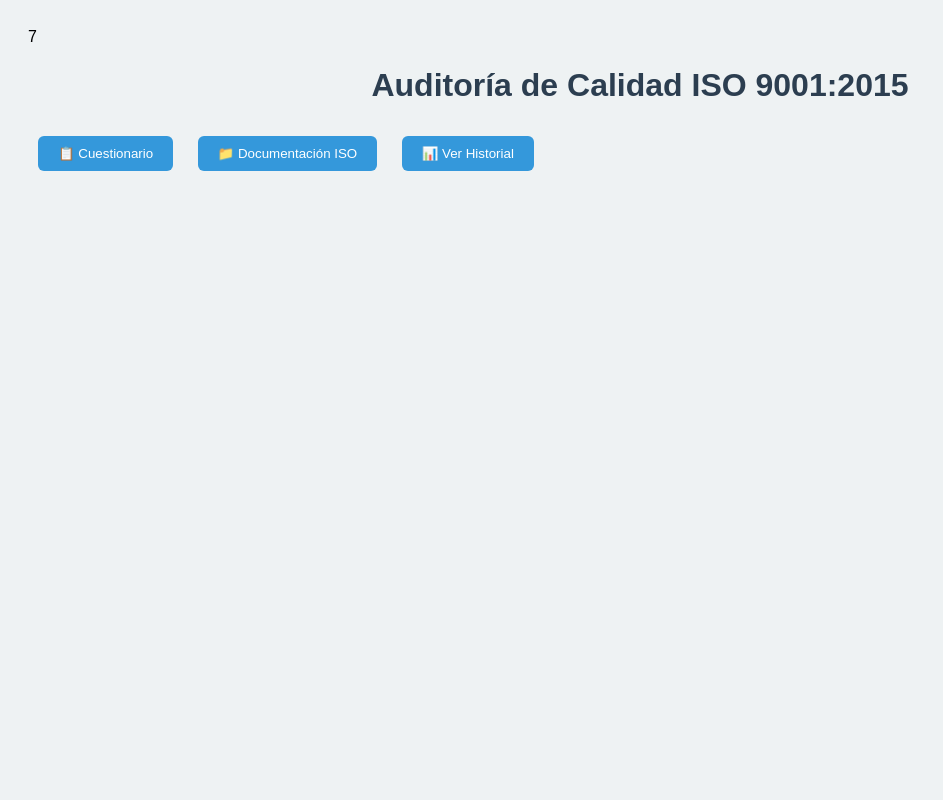
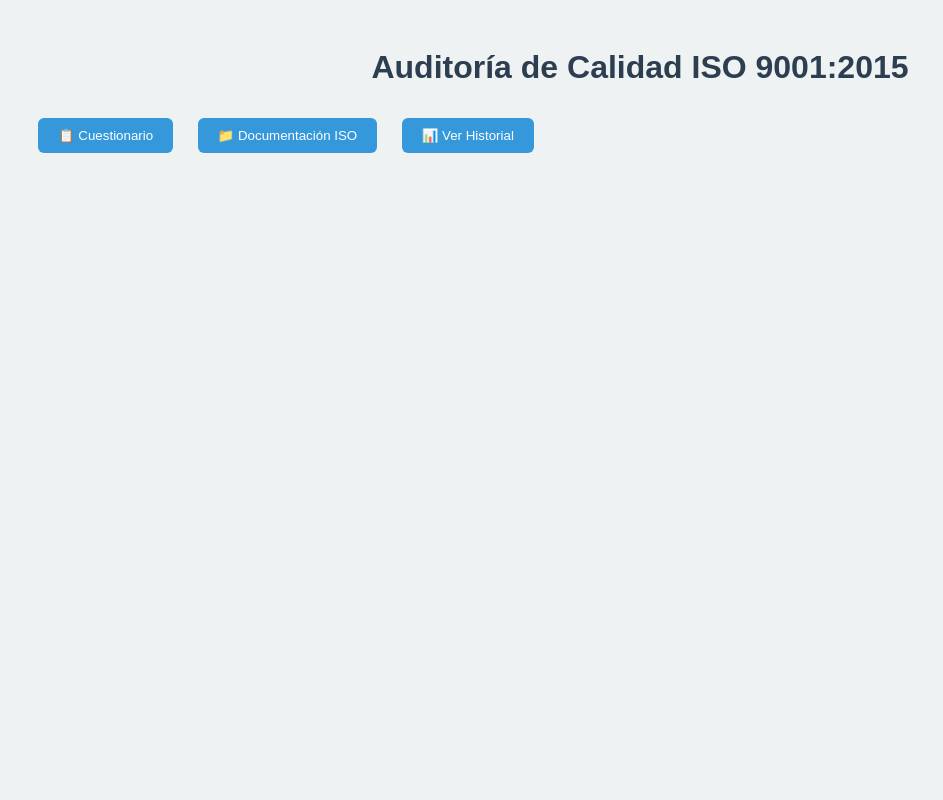
Before and after one commit to 0itsyayx0/auditoria_iso9001, a Flask app: page / in a window 1280 px wide. Shown: the whole page, without its empty margins (0-943 px from the left). Run offline with Flask 3, Linux system fonts and the light colour scheme.

Commit message:
Update index.html

```diff
--- a/templates/index.html
+++ b/templates/index.html
@@ -1,4 +1,4 @@
-7<!DOCTYPE html>
+<!DOCTYPE html>
 <html lang="es">
 <head>
   <meta charset="UTF-8">
```
